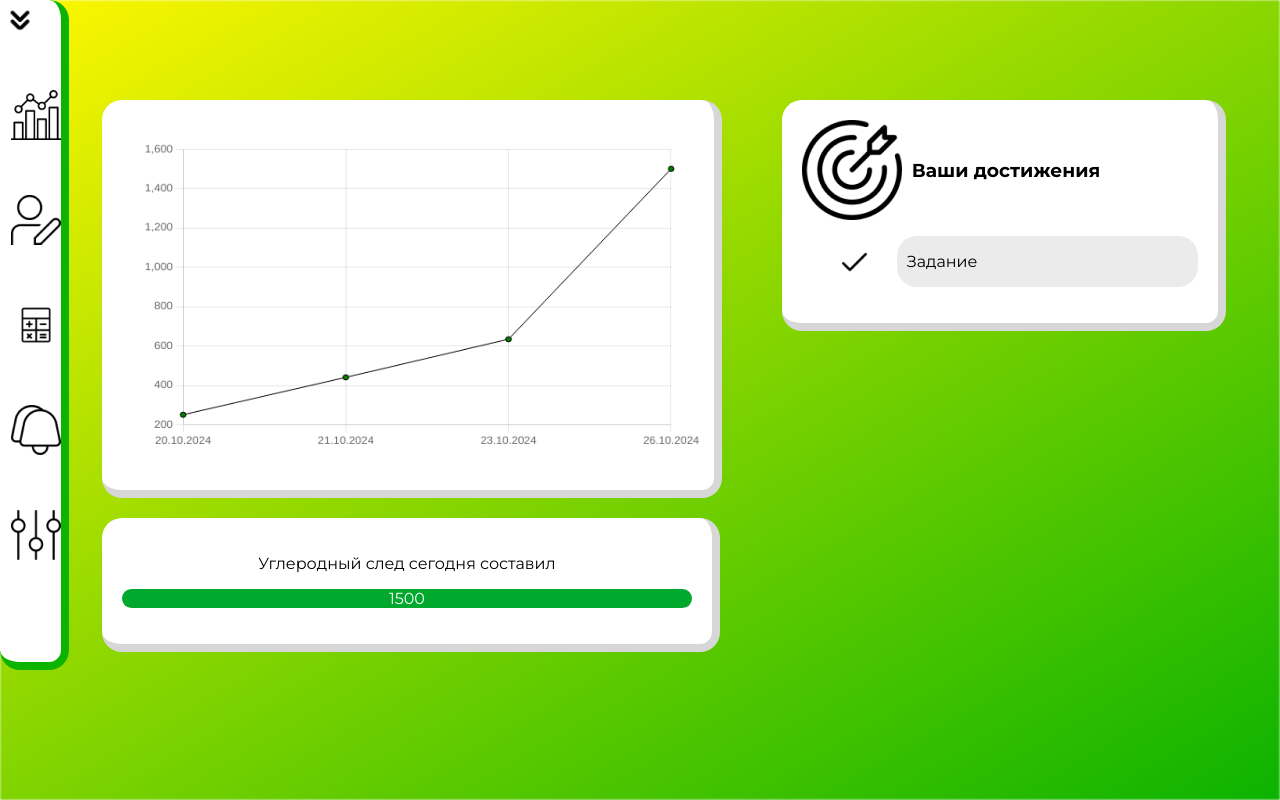
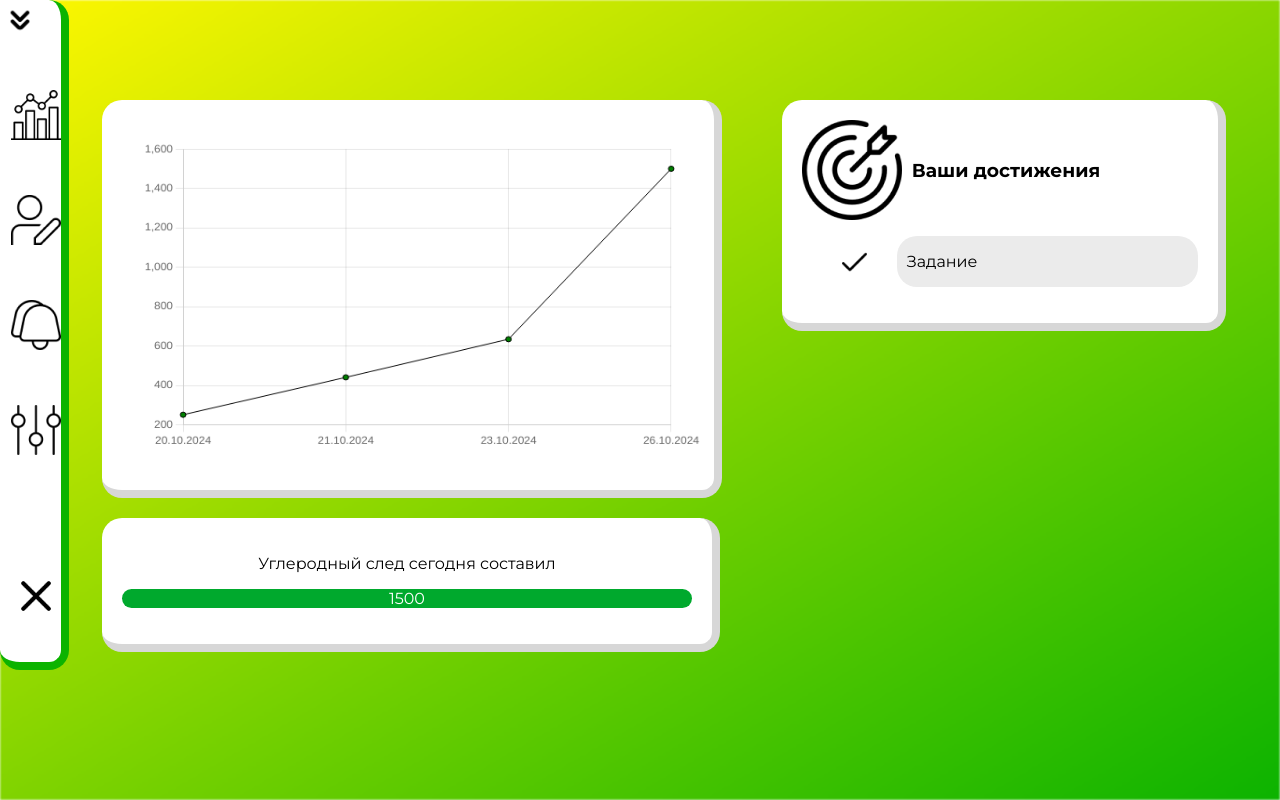
Before and after one commit to Moroz-Evgeny/hahaton, a Flask app: page /main in a window 1280 px wide. Run offline with Flask 3, Linux system fonts and the light colour scheme; a user stored in the database is signed in; some libraries are stand-ins or nearby versions.

Commit message:
iamclown

```diff
--- a/app/static/script.js
+++ b/app/static/script.js
@@ -53,7 +53,7 @@ function MouseOver() {
 	document.getElementById("menu_id").style.width= "4%";
 	document.getElementById("chart").style.width="50px";
 	document.getElementById("profile").style.width="50px";
-	document.getElementById("calculator").style.width="50px";
+	document.getElementById("exit").style.width="50px";
 	document.getElementById("notification").style.width="50px";
 	document.getElementById("settings").style.width="50px";
 	document.getElementById("arrow").style.rotate="90deg";
@@ -66,7 +66,7 @@ function MouseLeave() {
 	document.getElementById("menu_id").style.width= "1%";
 	document.getElementById("chart").style.width="0px";
 	document.getElementById("profile").style.width="0px";
-	document.getElementById("calculator").style.width="0px";
+	document.getElementById("exit").style.width="0px";
 	document.getElementById("notification").style.width="0px";
 	document.getElementById("settings").style.width="0px";
 	document.getElementById("arrow").style.rotate="0deg";
--- a/app/static/style.css
+++ b/app/static/style.css
@@ -226,7 +226,7 @@
 
 .menu_btn img {
 	width: 0;
-	transition: all 0.5s ease-out;
+	transition: all 0.2s ease-out;
 }
 
 .menu_container {
@@ -244,7 +244,7 @@
 	padding: 5px;
 	width: 1%;
 	height: 100%;
-	transition: all 0.5s ease-out;
+	transition: all 0.2s ease-out;
 }
 
 #arrow {
@@ -252,7 +252,7 @@
 	margin-bottom: 50px;
 	width: 20px;
 	rotate: 0deg;
-	transition: all 0.5s ease-out;
+	transition: all 0.2s ease-out;
 }
 
 .menu_wrap {
@@ -349,3 +349,7 @@
 	color: #fff;
 	border-radius: 20px;
 }
+
+#exit {
+	margin-top: 160%;
+}
--- a/app/templates/index.html
+++ b/app/templates/index.html
@@ -14,14 +14,12 @@
 					<img id="arrow" class="arrow" src="../static/images/arrow2.png" alt="">
 					<div class="menu_wrap">
 						<button class="menu_btn" onclick="location.href='/main'"><img id="chart" src="../static/images/chart.png" alt=""></button>
-                    	<button class="menu_btn"  onclick="location.href='/#!'"><img id="profile" src="../static/images/profile.png" alt=""></button>
-                    	<button class="menu_btn"  onclick="location.href='/new_transaction'"><img id="calculator" src="../static/images/calculator.png" alt=""></button>
+                    	<button class="menu_btn"  onclick="location.href='/profile'"><img id="profile" src="../static/images/profile.png" alt=""></button>
                     	<button class="menu_btn"  onclick="location.href='#!'"><img id="notification" src="../static/images/notification.png" alt=""></button>
                     	<button class="menu_btn"  onclick="location.href='#!'"><img id="settings" src="../static/images/settings.png" alt=""></button>
+						<button class="menu_btn" onclick="location.href='/logout'"><img id="exit" src="../static/images/reject.png" alt=""></button>
 					</div>
-
 				</div>
-
 			</nav>
 			<section class="main_sec">
 				<div class="diag">
```
Also changed, not shown: app/templates/profile.html (added, +29 -0 lines), app/static/images/exit.png (added), app/static/images/reject.png (added).
